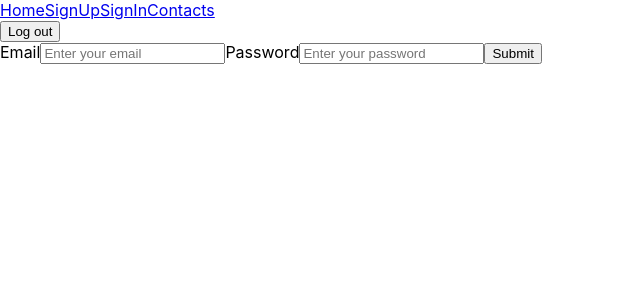
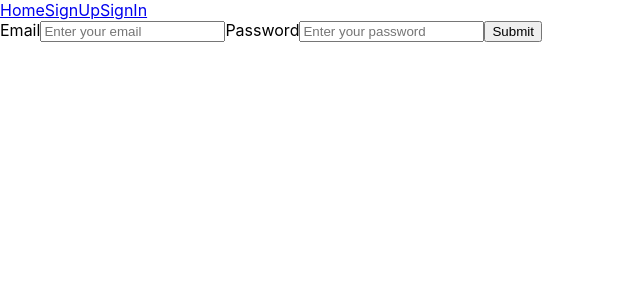
Before and after one commit to MelnykovSV/goit-react-hw-08-phonebook, a React (Create React App) app: page /goit-react-hw-08-phonebook/login in a window 1280 px wide. Shown: the top 300 px of the page, without its empty margins (0-640 px from the left). Built offline with nearby package versions, Linux system fonts and the light colour scheme.

Commit message:
working nav

```diff
--- a/src/UserMenu/PrivateRoute.tsx
+++ b/src/UserMenu/PrivateRoute.tsx
@@ -3,8 +3,9 @@ import { Route, Navigate } from 'react-router-dom';
 import { useAppSelector } from '../redux/hooks';
 
 import { getIsLoggedIn } from '../redux/auth/authSlice';
+import { IRouteProps } from '../interfaces';
 
-export default function PrivateRoute({ children, ...routeProps }) {
+export default function PrivateRoute({ children, ...routeProps }: IRouteProps) {
   const isLoggedin = useAppSelector(getIsLoggedIn);
   console.log(isLoggedin);
   return (
--- a/src/UserMenu/PublicRoute.tsx
+++ b/src/UserMenu/PublicRoute.tsx
@@ -1,8 +1,9 @@
 import { useAppSelector } from '../redux/hooks';
 import { getIsLoggedIn } from '../redux/auth/authSlice';
 import { Route, Navigate } from 'react-router-dom';
+import { IRouteProps } from '../interfaces';
 
-export default function PublicRoute({ children, ...routeProps }) {
+export default function PublicRoute({ children, ...routeProps }: IRouteProps) {
   const isLoggedIn = useAppSelector(getIsLoggedIn);
 
   return (
--- a/src/components/SharedLayout/SharedLayout.tsx
+++ b/src/components/SharedLayout/SharedLayout.tsx
@@ -1,22 +1,25 @@
 import { Container } from './SharedLayout.styled';
 import { NavLink, Outlet } from 'react-router-dom';
 
-import { useAppDispatch } from '../../redux/hooks';
+import { useAppDispatch, useAppSelector } from '../../redux/hooks';
 import { logOut } from '../../redux/auth/operations';
 import { Suspense } from 'react';
 import { Watch } from 'react-loader-spinner';
+import { getIsLoggedIn } from '../../redux/auth/authSlice';
 
 export const SharedLayout = () => {
   const dispatch = useAppDispatch();
+  const isLoggedIn = useAppSelector(getIsLoggedIn);
   return (
     <Container>
       <header>
         <nav>
           <NavLink to="/">Home</NavLink>
-          <NavLink to="/register">SignUp</NavLink>
-          <NavLink to="/login">SignIn</NavLink>
-          <NavLink to="/contacts">Contacts</NavLink>
-        </nav>
+          {!isLoggedIn ? <NavLink to="/register">SignUp</NavLink> : null}
+          {!isLoggedIn ? <NavLink to="/login">SignIn</NavLink> : null}
+          {isLoggedIn ? <NavLink to="/contacts">Contacts</NavLink> : null}
+          {isLoggedIn ? (
+            <NavLink to="/contacts">
               <button
                 type="button"
                 onClick={() => {
@@ -25,6 +28,9 @@ export const SharedLayout = () => {
               >
                 Log out
               </button>
+            </NavLink>
+          ) : null}
+        </nav>
       </header>
       <main>
         <Suspense
--- a/src/interfaces.ts
+++ b/src/interfaces.ts
@@ -1,3 +1,5 @@
+import { JsxElement } from 'typescript';
+
 export interface IUserData {
   name: string;
   email: string;
@@ -54,3 +56,6 @@ export interface IAxiosObject {
 export interface IStore {
   auth: IAuthSliceState;
 }
+export interface IRouteProps {
+  children: React.ReactNode;
+}
--- a/src/redux/auth/authSlice.ts
+++ b/src/redux/auth/authSlice.ts
@@ -1,6 +1,11 @@
 import { createSlice, PayloadAction } from '@reduxjs/toolkit';
 import { signUp, logIn, logOut, fetchCurrentUser } from './operations';
-import { IAuthSliceState, IUserPayload, IUserInfo } from '../../interfaces';
+import {
+  IAuthSliceState,
+  IUserPayload,
+  IUserInfo,
+  IStore,
+} from '../../interfaces';
 
 const initialState: IAuthSliceState = {
   user: { name: null, email: null },
@@ -96,4 +101,4 @@ export const userReducer = authSlice.reducer;
 
 // export const getData = state => state.contacts.data;
 
-export const getIsLoggedIn = state => state.auth.isLoggedIn;
+export const getIsLoggedIn = (state: IStore) => state.auth.isLoggedIn;
```
Lines whose indentation alone changed are shown as unchanged.
